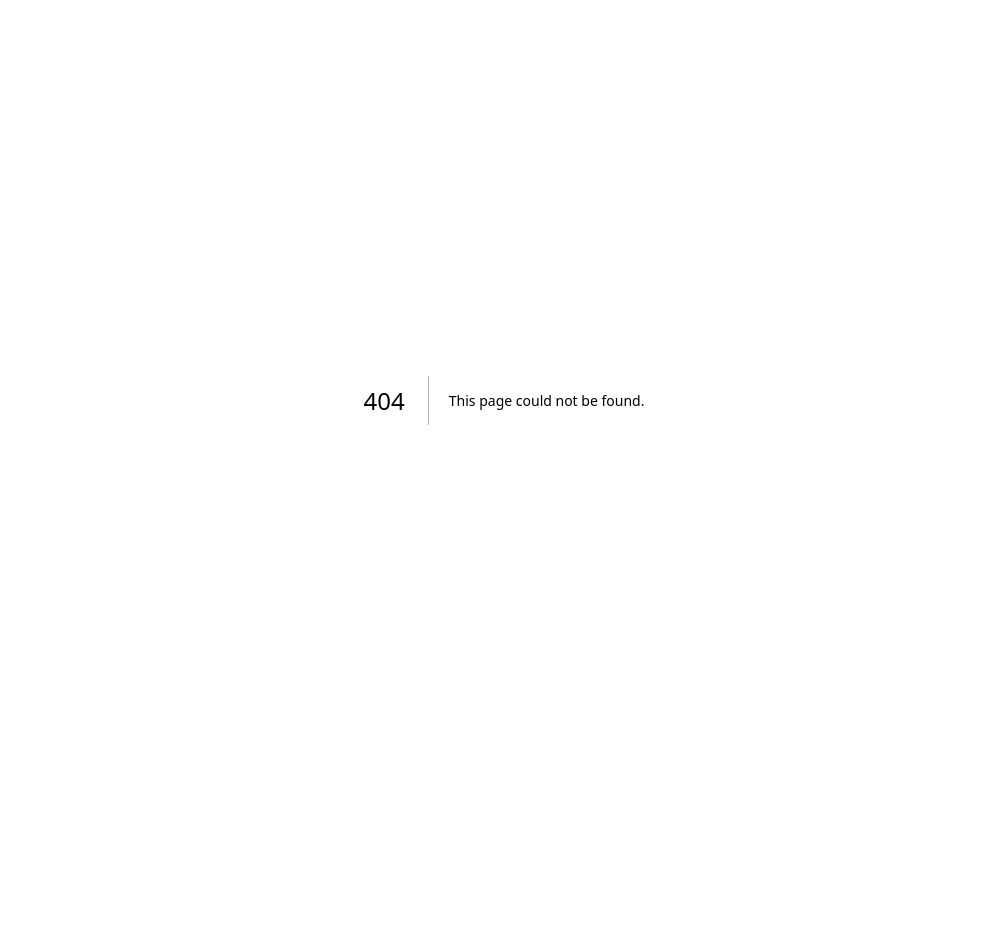
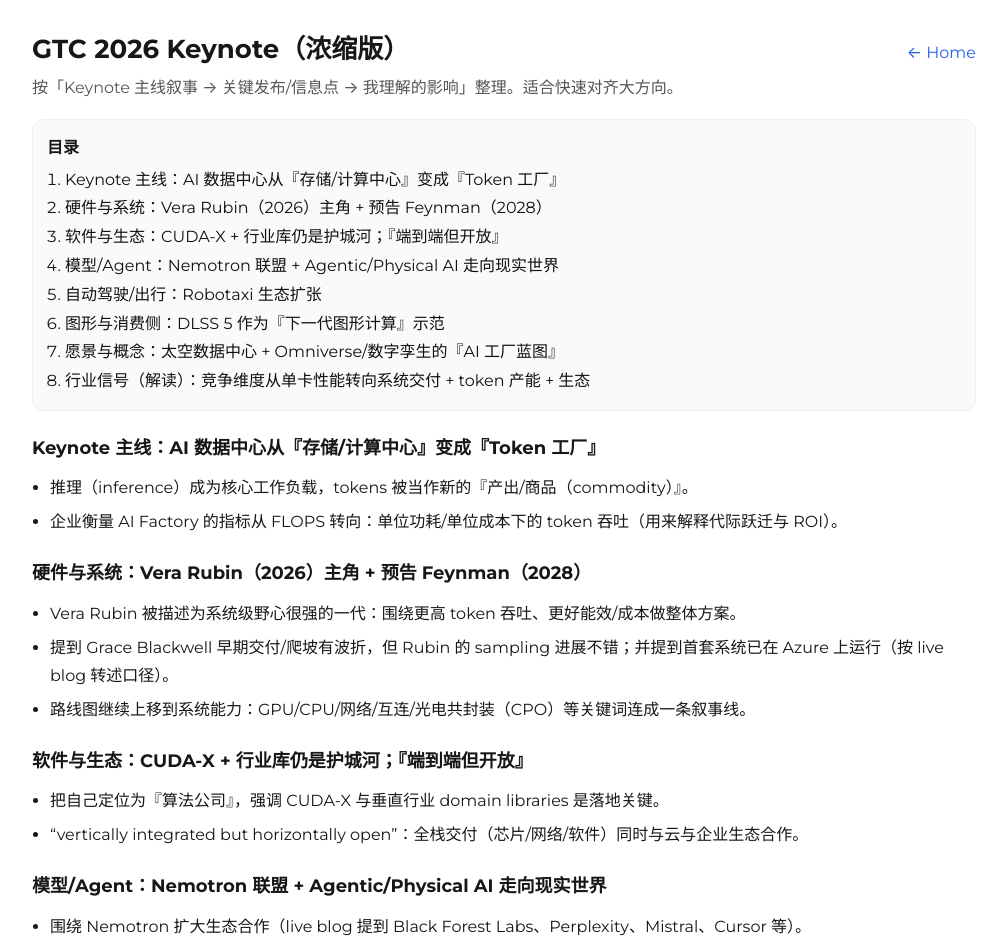
Before and after one commit to javainthinking/portfolio-grow, a Next.js app: page /en/insights/gtc-2026 in a window 1280 px wide. Before the commit this address had no page. Shown: the top 950 px of the page, without its empty margins (136-1143 px from the left). Before the commit the page ends 800 px from the top, so only its background shows below. Built offline with nearby package versions, Linux system fonts and the light colour scheme.

Commit message:
Add GTC 2026 insights subpage

```diff
--- a/src/app/PricesClient.tsx
+++ b/src/app/PricesClient.tsx
@@ -215,6 +215,10 @@
                 {t("lang.zh")}
               </button>
             </div>
+
+            <a className={styles.button} href={`/${locale}/insights/gtc-2026`}>
+              {t("gtc2026")}
+            </a>
 
             <button className={styles.button} onClick={load} type="button">
               {t("refresh")}
--- /dev/null
+++ b/src/app/[locale]/insights/gtc-2026/page.tsx
@@ -0,0 +1,126 @@
+import Link from "next/link";
+
+type Section = {
+  id: string;
+  title: string;
+  points: string[];
+};
+
+const sections: Section[] = [
+  {
+    id: "mainline",
+    title: "Keynote 主线：AI 数据中心从『存储/计算中心』变成『Token 工厂』",
+    points: [
+      "推理（inference）成为核心工作负载，tokens 被当作新的『产出/商品（commodity）』。",
+      "企业衡量 AI Factory 的指标从 FLOPS 转向：单位功耗/单位成本下的 token 吞吐（用来解释代际跃迁与 ROI）。",
+    ],
+  },
+  {
+    id: "system",
+    title: "硬件与系统：Vera Rubin（2026）主角 + 预告 Feynman（2028）",
+    points: [
+      "Vera Rubin 被描述为系统级野心很强的一代：围绕更高 token 吞吐、更好能效/成本做整体方案。",
+      "提到 Grace Blackwell 早期交付/爬坡有波折，但 Rubin 的 sampling 进展不错；并提到首套系统已在 Azure 上运行（按 live blog 转述口径）。",
+      "路线图继续上移到系统能力：GPU/CPU/网络/互连/光电共封装（CPO）等关键词连成一条叙事线。",
+    ],
+  },
+  {
+    id: "software",
+    title: "软件与生态：CUDA-X + 行业库仍是护城河；『端到端但开放』",
+    points: [
+      "把自己定位为『算法公司』，强调 CUDA-X 与垂直行业 domain libraries 是落地关键。",
+      "“vertically integrated but horizontally open”：全栈交付（芯片/网络/软件）同时与云与企业生态合作。",
+    ],
+  },
+  {
+    id: "agents",
+    title: "模型/Agent：Nemotron 联盟 + Agentic/Physical AI 走向现实世界",
+    points: [
+      "围绕 Nemotron 扩大生态合作（live blog 提到 Black Forest Labs、Perplexity、Mistral、Cursor 等）。",
+      "Physical AI（具身/机器人）成为重要段落：强调把 agents 带入物理世界。",
+    ],
+  },
+  {
+    id: "auto",
+    title: "自动驾驶/出行：Robotaxi 生态扩张",
+    points: [
+      "新增 robotaxi 合作伙伴（live blog 提到 BYD、Hyundai、Nissan 等）。",
+      "与 Uber 合作，把 robotaxi 接入 Uber 网络（先在部分城市）。",
+    ],
+  },
+  {
+    id: "gfx",
+    title: "图形与消费侧：DLSS 5 作为『下一代图形计算』示范",
+    points: [
+      "Keynote 重心仍在 AI/数据中心，但用 DLSS 5 展示『可控 3D 图形/结构化数据』与生成式能力的融合趋势。",
+    ],
+  },
+  {
+    id: "vision",
+    title: "愿景与概念：太空数据中心 + Omniverse/数字孪生的『AI 工厂蓝图』",
+    points: [
+      "提到一个 Space-1（太空数据中心）概念项目（偏早期/愿景）。",
+      "Omniverse 被包装成供应链/工厂/数据中心协同设计与数字孪生的关键组件。",
+    ],
+  },
+  {
+    id: "impact",
+    title: "行业信号（解读）：竞争维度从单卡性能转向系统交付 + token 产能 + 生态",
+    points: [
+      "NVIDIA 正把竞争维度从『GPU 参数』上移到『系统交付能力 + token 产能 + 软件生态』——卖的不只是 GPU，更像是『AI 工厂的生产力模型』。",
+      "对企业买家：采购讨论会更像『算力/能耗/成本 → token 产能 → 业务产出』的 ROI 叙事，而不是纯参数对比。",
+      "对创业/产品：做 agent/具身/行业 AI，接入其参考栈 + 行业库 + 生态伙伴网络，更容易进入大客户采购语言体系。",
+    ],
+  },
+];
+
+export default function Page() {
+  return (
+    <main style={{ padding: "28px 18px", maxWidth: 980, margin: "0 auto" }}>
+      <div style={{ display: "flex", justifyContent: "space-between", gap: 12, alignItems: "baseline" }}>
+        <div>
+          <h1 style={{ fontSize: 26, margin: 0 }}>GTC 2026 Keynote（浓缩版）</h1>
+          <p style={{ margin: "10px 0 0", color: "#555", lineHeight: 1.6 }}>
+            按「Keynote 主线叙事 → 关键发布/信息点 → 我理解的影响」整理。适合快速对齐大方向。
+          </p>
+        </div>
+        <Link href="/" style={{ color: "#2563eb", textDecoration: "none", whiteSpace: "nowrap" }}>
+          ← Home
+        </Link>
+      </div>
+
+      <section style={{ marginTop: 18, padding: 14, border: "1px solid #eee", borderRadius: 12, background: "#fafafa" }}>
+        <div style={{ fontWeight: 700, marginBottom: 8 }}>目录</div>
+        <ol style={{ margin: 0, paddingLeft: 18, lineHeight: 1.8 }}>
+          {sections.map((s) => (
+            <li key={s.id}>
+              <a href={`#${s.id}`} style={{ color: "#111", textDecoration: "none" }}>
+                {s.title}
+              </a>
+            </li>
+          ))}
+        </ol>
+      </section>
+
+      <article style={{ marginTop: 18, lineHeight: 1.75 }}>
+        {sections.map((s) => (
+          <section key={s.id} id={s.id} style={{ marginTop: 22 }}>
+            <h2 style={{ fontSize: 18, margin: 0 }}>{s.title}</h2>
+            <ul style={{ margin: "10px 0 0", paddingLeft: 18 }}>
+              {s.points.map((p, idx) => (
+                <li key={idx} style={{ margin: "6px 0" }}>
+                  {p}
+                </li>
+              ))}
+            </ul>
+          </section>
+        ))}
+
+        <hr style={{ margin: "26px 0", border: "none", borderTop: "1px solid #eee" }} />
+        <p style={{ color: "#666", fontSize: 13 }}>
+          注：内容基于公开 live blog 整理，细节口径可能与 NVIDIA 官方稿存在差异；建议用于“方向对齐”，不用于逐字引用。
+        </p>
+      </article>
+    </main>
+  );
+}
--- a/src/messages/en.json
+++ b/src/messages/en.json
@@ -3,6 +3,7 @@
     "title": "Portfolio Grow",
     "subtitle": "Prices • US equities + XAU/USD • data via Stooq",
     "refresh": "Refresh",
+    "gtc2026": "GTC 2026 Notes",
     "updated": "Updated {time}",
     "loading": "Loading…",
     "noData": "No data.",
--- a/src/messages/zh.json
+++ b/src/messages/zh.json
@@ -3,6 +3,7 @@
     "title": "Portfolio Grow",
     "subtitle": "价格 • 美股 + 黄金兑美元 • 数据来自 Stooq",
     "refresh": "刷新",
+    "gtc2026": "GTC 2026 摘要",
     "updated": "更新于 {time}",
     "loading": "加载中…",
     "noData": "暂无数据。",
```
